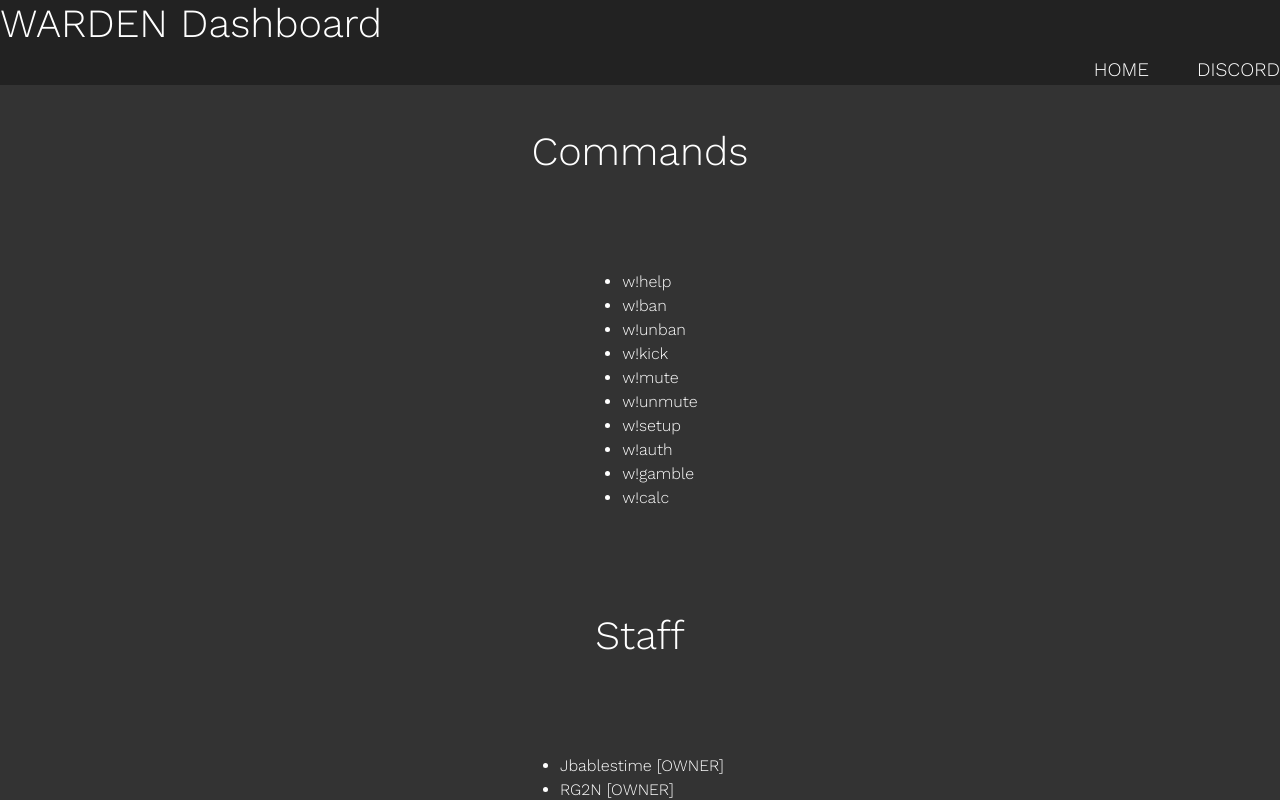
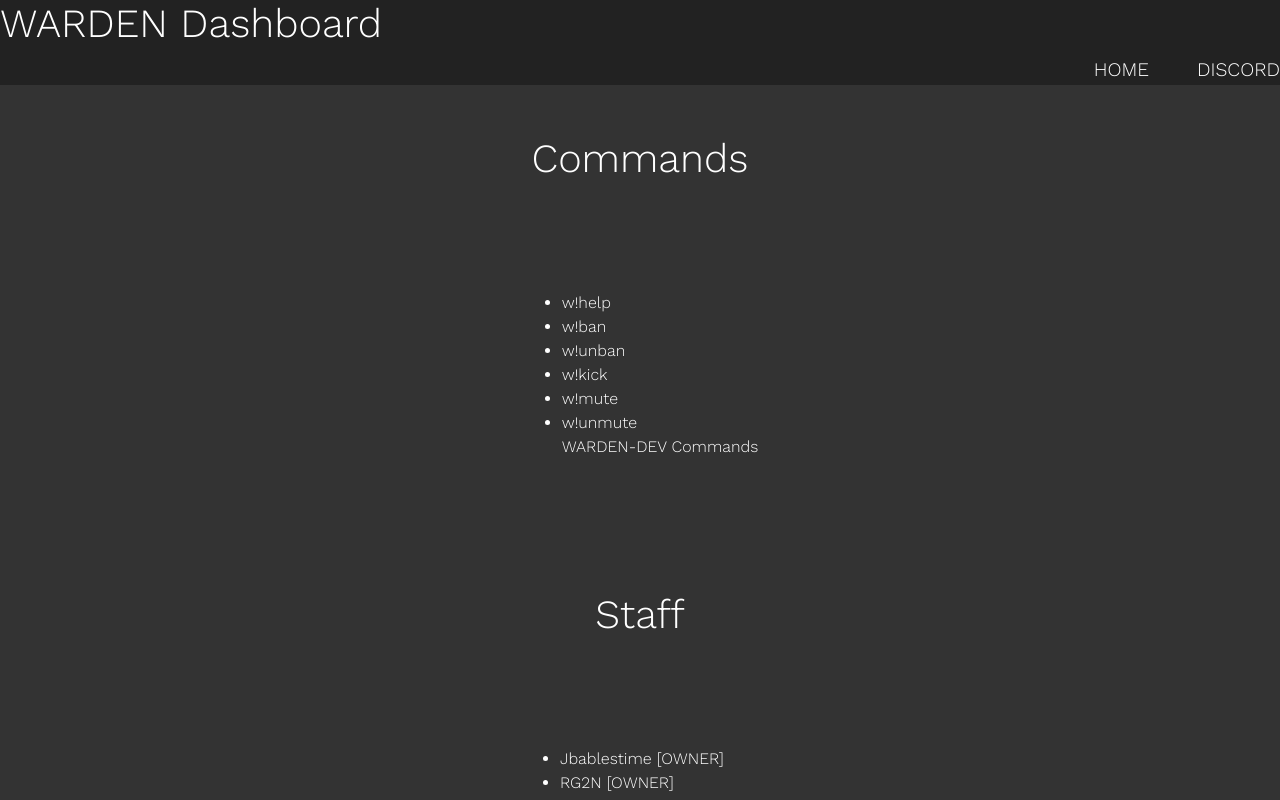
Before and after one commit to RG2N/Warden-Site, a plain HTML site: page index.html in a window 1280 px wide. Drawn offline with nearby package versions, Linux system fonts and the light colour scheme.

Commit message:
Updated index.html
Added command support for WARDEN-DEV

```diff
--- a/index.html
+++ b/index.html
@@ -31,10 +31,7 @@
         <li>w!kick</li>
         <li>w!mute</li>
         <li>w!unmute</li>
-        <li>w!setup</li>
-        <li>w!auth</li>
-        <li>w!gamble</li>
-        <li>w!calc</li>
+        <p> WARDEN-DEV Commands </p>
       </ul>
       <h1 style="color: white;">Staff</h1>
       <ul style="color: white;">
```
